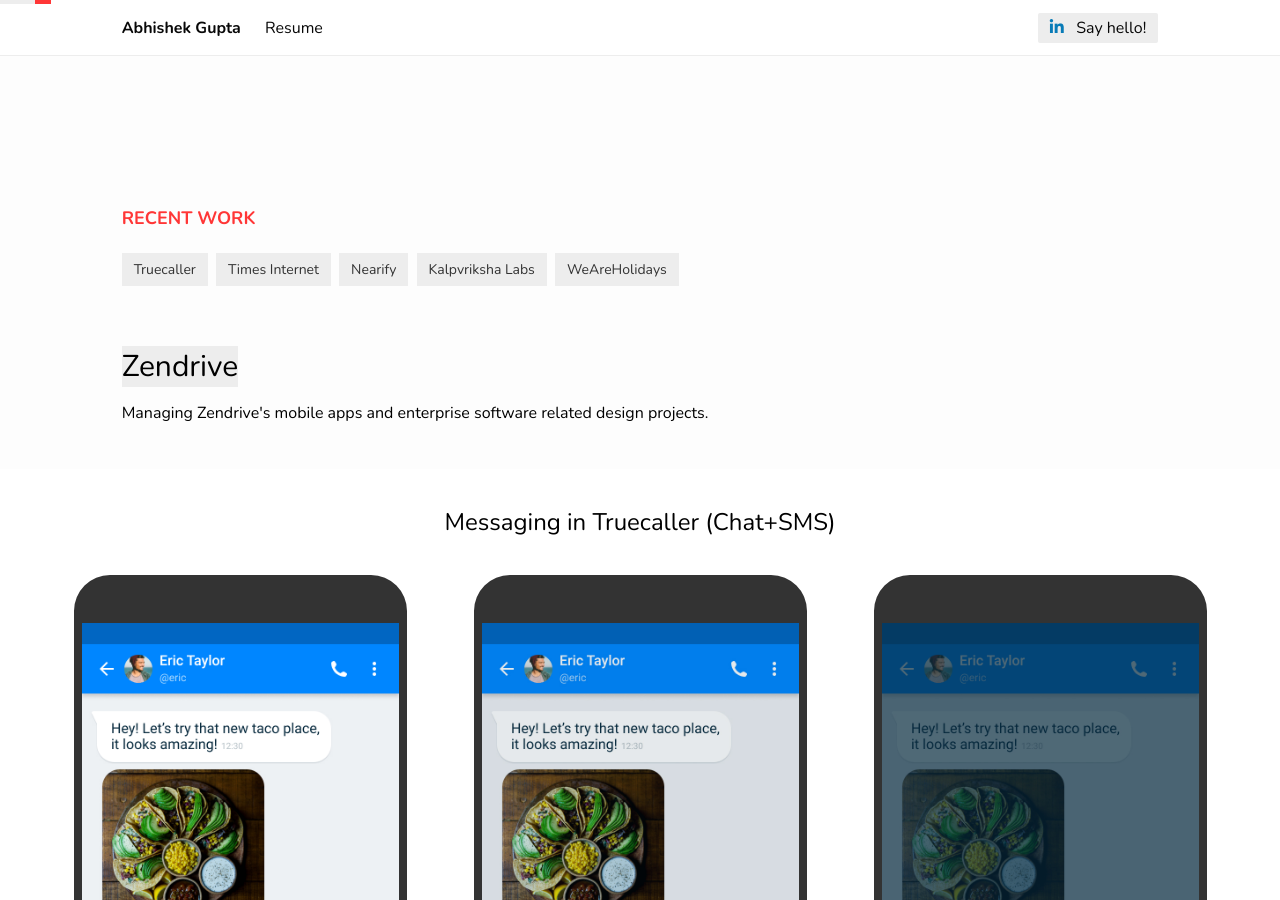
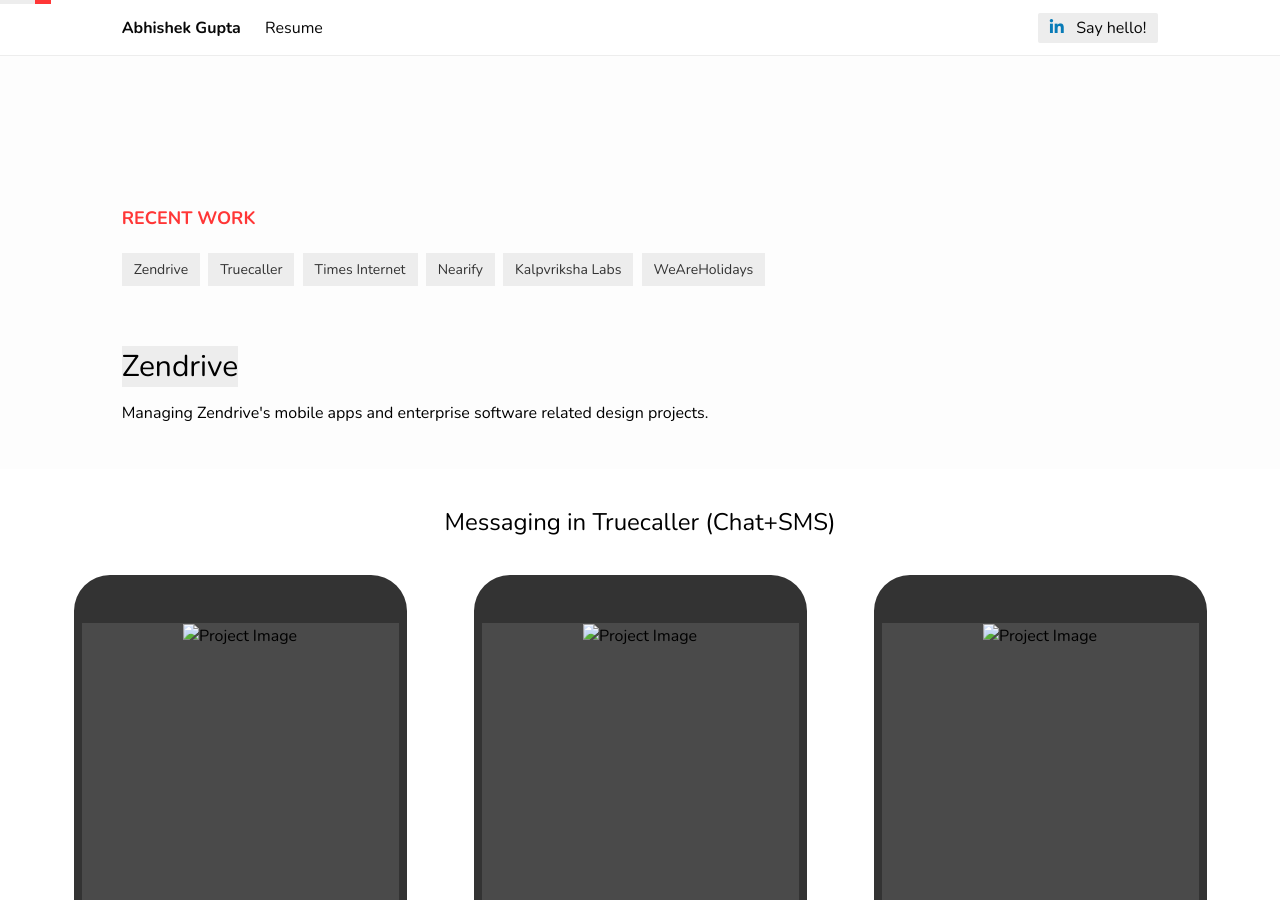
Before and after one commit to abhishekguptat/abhishekguptat.github.io, a Jekyll site: the page built from index.html, in a window 1280 px wide and 900 px high, scrolled down 515 px. Built offline with Jekyll 4.4.1, drawn with Linux system fonts in a browser that asks for light colours; nearby versions of some CDN libraries; the list of posts is cut into pages by our own code.

Commit message:
Update index.html

```diff
--- a/index.html
+++ b/index.html
@@ -21,6 +21,7 @@
     <div id="project-nav" class="project-nav row">
         <div class="col-md-12 col-md-offset-1">
           <ul>
+            <li id="project-nav1"><a href="#project1">Zendrive</a></li>
             <li id="project-nav1"><a href="#project1">Truecaller</a></li>
             <li id="project-nav2"><a href="#project2">Times Internet</a></li>
             <li id="project-nav3"><a href="#project3">Nearify</a></li>
@@ -45,17 +46,17 @@
         <h3 class="screenshots-title">Messaging in Truecaller (Chat+SMS)</h3>
         <div class="col-md-4 center">
           <figure class="phone-chassis">
-            <img src="/img/tc_msg_01.jpg" alt="Project Image">
+            <img src="" alt="Project Image">
           </figure>
         </div>
         <div class="col-md-4 center">
           <figure class="phone-chassis">
-            <img src="/img/tc_msg_02.jpg" alt="Project Image">
+            <img src="" alt="Project Image">
           </figure>
         </div>
         <div class="col-md-4 center">
           <figure class="phone-chassis">
-            <img src="/img/tc_msg_03.jpg" alt="Project Image">
+            <img src="" alt="Project Image">
           </figure>
         </div>
       </div>
```
